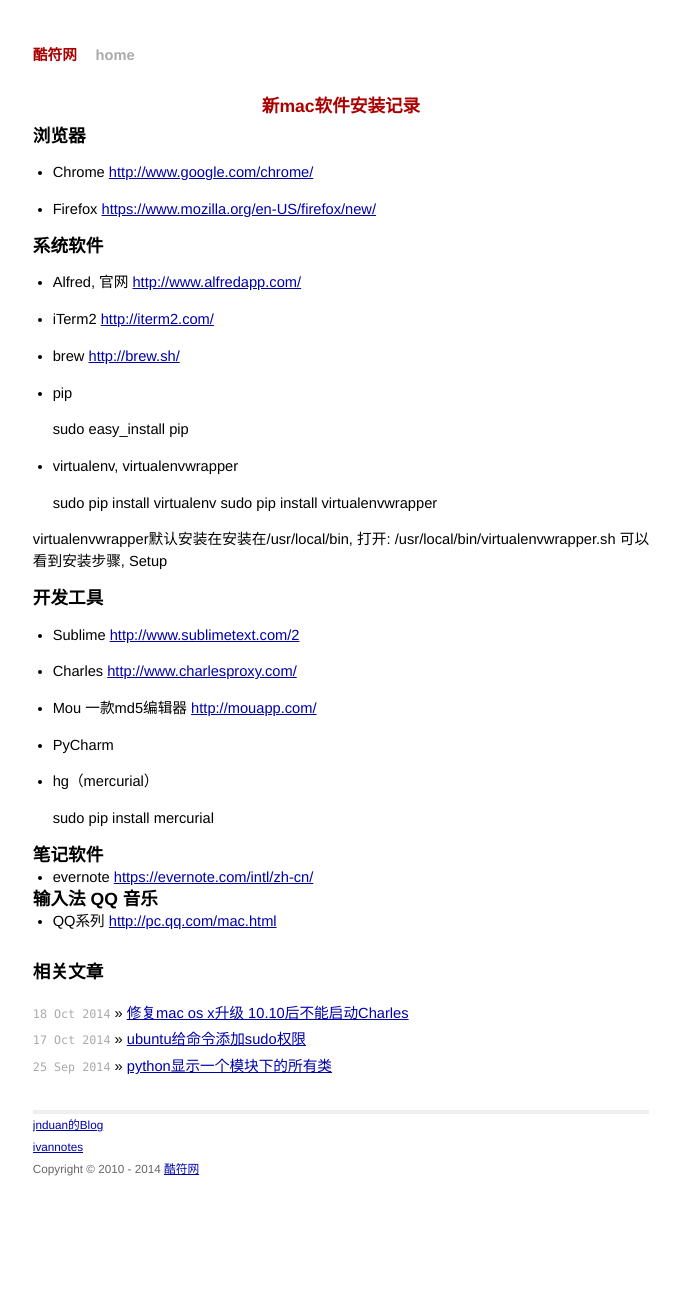
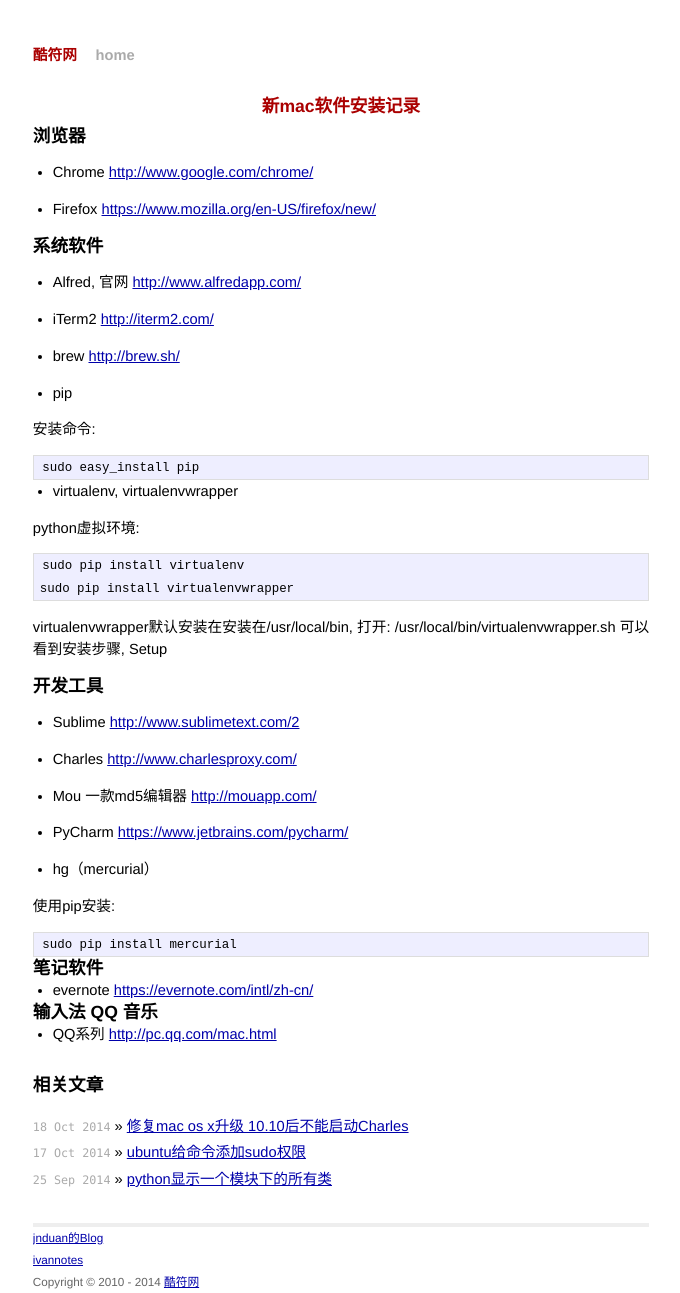
Before and after one commit to ll1l11/codeif.github.io, a Jekyll site: the page built from _posts/2014-10-24-new-mac-software.md, in a window 1280 px wide. Shown: the whole page, without its empty margins (299-979 px from the left). Built offline with Jekyll 4.4.1, drawn with Linux system fonts in a browser that asks for light colours; Markdown is read by kramdown in place of the engine named in the settings; comment, search, counter and statistics services are not loaded; before the commit the page ends 1180 px from its top, so only the background shows below that; some of the changed lines change nothing that is shown.

Commit message:
modify new mac software

```diff
--- a/_posts/2014-10-24-new-mac-software.md
+++ b/_posts/2014-10-24-new-mac-software.md
@@ -19,9 +19,13 @@
 
 * pip
 
+安装命令:
+
     sudo easy_install pip
 
 * virtualenv, virtualenvwrapper
+
+python虚拟环境:
 
     sudo pip install virtualenv
     sudo pip install virtualenvwrapper
@@ -37,9 +41,11 @@
 
 * Mou 一款md5编辑器 <http://mouapp.com/>
 
-* PyCharm
+* PyCharm <https://www.jetbrains.com/pycharm/>
 
 * hg（mercurial）
+
+使用pip安装:
 
     sudo pip install mercurial
 
```
